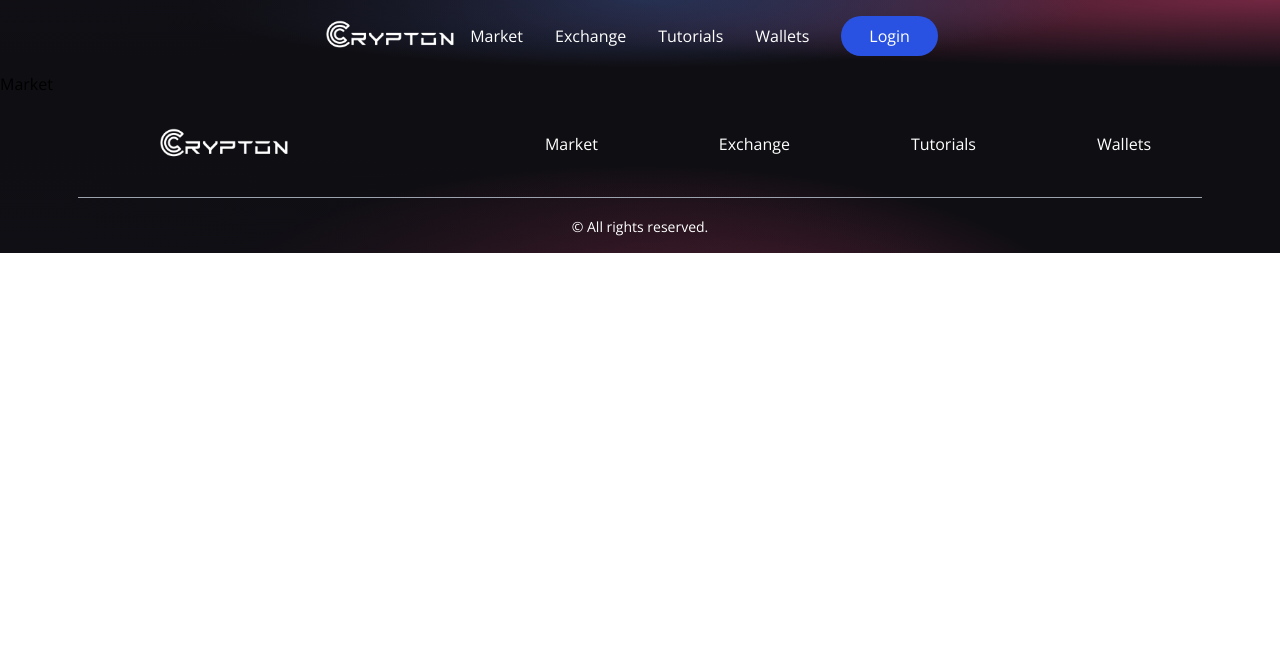
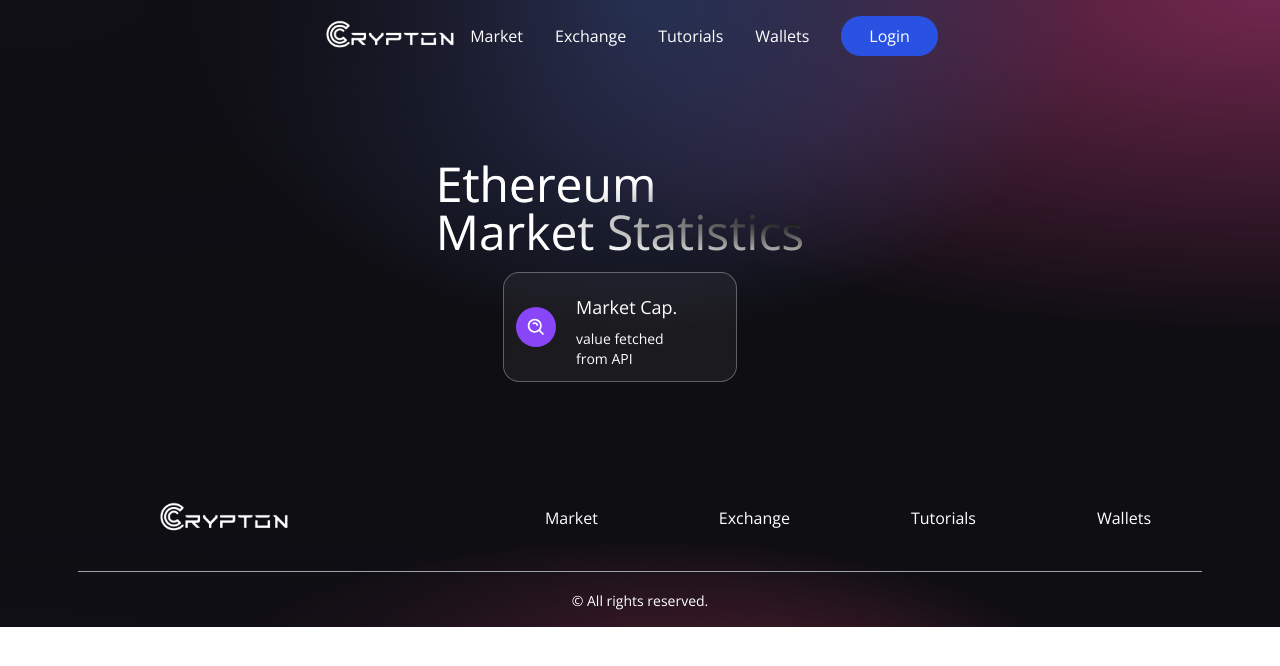
Before and after one commit to hrishi-singh/web3.0, a React (Vite) app in the folder client/: page /market in a window 1280 px wide. Shown: the top 666 px of the page. Built offline with nearby package versions, Linux system fonts and the light colour scheme.

Commit message:
Added title and card to Market Page.

```diff
--- a/client/src/components/Market.jsx
+++ b/client/src/components/Market.jsx
@@ -1,9 +1,28 @@
-import React from 'react'
-
+import React from "react";
+import { ServiceCard } from "./Services";
+import { BiSearchAlt } from "react-icons/bi";
 const Market = () => {
   return (
-    <div>Market</div>
-  )
-}
+    <div className="flex w-full justify-center items-center">
+      <div className="flex mf:flex-row flex-col  items-start justify-between md:p-20 py-12 px-4">
+        <div className="flex flex-1 justify-start flex-col lg:flex-col mf:mr-10 max-w-fit items-center">
+          <div className="flex-1 flex flex-col justify-start items-start">
 
-export default Market
+            <h1 className="text-white text-3xl sm:text-5xl py-2 text-gradient">
+              Ethereum <br/>  Market Statistics
+            </h1>
+
+          </div>
+          <ServiceCard
+            color="bg-[#8945F8]"
+            title="Market Cap."
+            icon={<BiSearchAlt fontSize={21} className="text-white" />}
+            subtitle="value fetched from API"
+          />
+        </div>
+      </div>
+    </div>
+  );
+};
+
+export default Market;
--- a/client/src/components/Services.jsx
+++ b/client/src/components/Services.jsx
@@ -51,4 +51,5 @@ const Services = () => {
   )
 }
 
-export default Services
+export default Services;
+export  {ServiceCard};
--- a/client/src/index.css
+++ b/client/src/index.css
@@ -20,7 +20,7 @@ body {
   background-image:
     radial-gradient(at 0% 0%, hsla(253,16%,7%,1) 0, transparent 50%),
     radial-gradient(at 50% 0%, hsla(225,39%,30%,1) 0, transparent 50%),
-    radial-gradient(at 100% 0%, hsla(339,49%,30%,1) 0, transparent 50%);
+    radial-gradient(at 100% 0%, rgb(114, 39, 78) 0, transparent 50%);
 }
 
 .gradient-bg-services {
```
